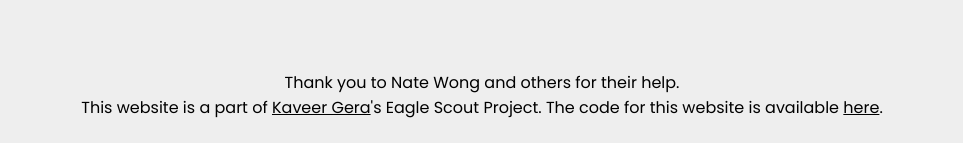
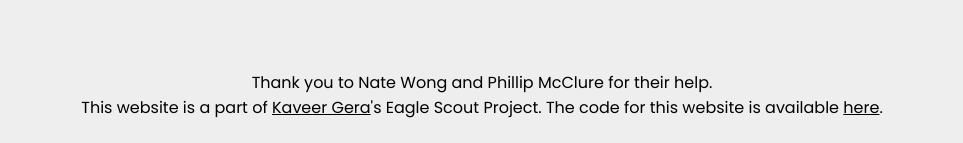
Before and after one commit to Reevak05/scam-safety-website, a plain HTML site: page index.html in a window 1280 px wide. Shown: the part 789-932 px from the top of the page, without its empty margins (158-1121 px from the left). Drawn offline with Linux system fonts and the light colour scheme.

Commit message:
Make footer credit more specific

```diff
--- a/index.html
+++ b/index.html
@@ -45,7 +45,7 @@
 
 <footer>
     <p style="text-align: center">
-        Thank you to Nate Wong and others for their help.
+        Thank you to Nate Wong and Phillip McClure for their help.
         <br>
         This website is a part of <a href="https://kaveergera.com" style="
         color: black;
```
Also changed, not shown: presentation.html (+1 -1 lines).
